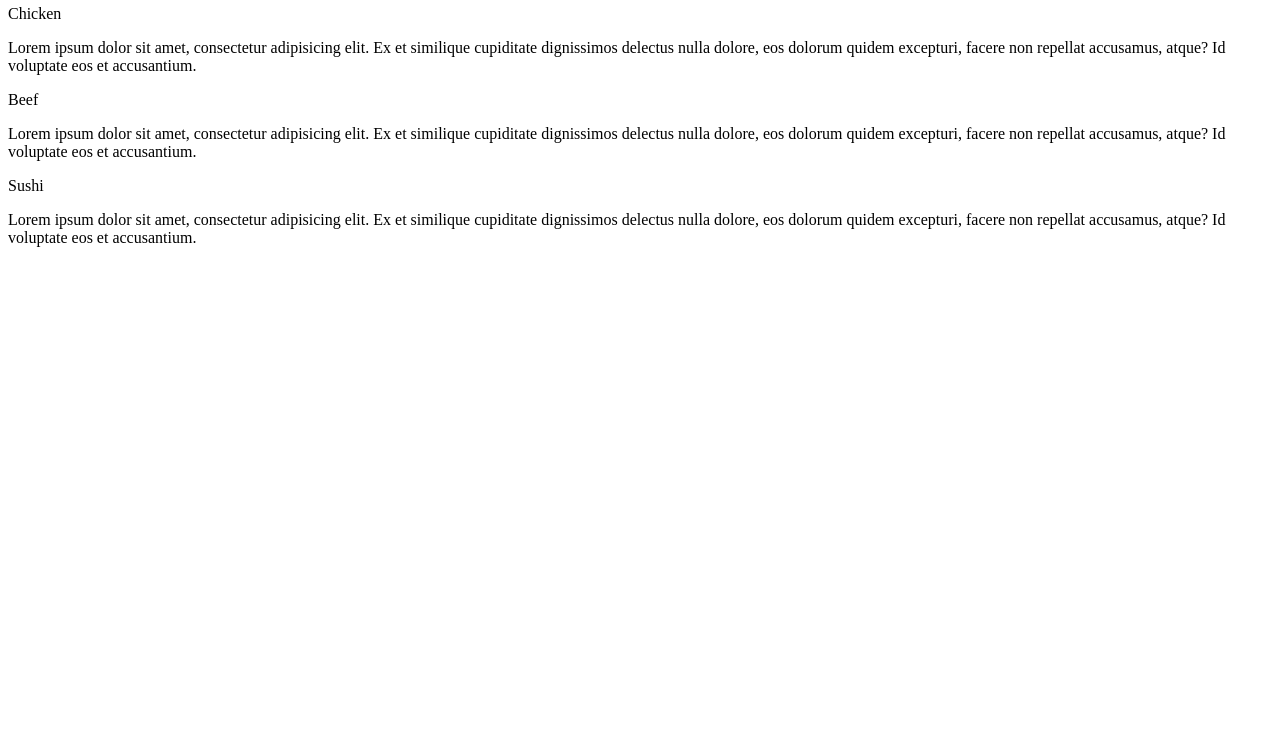
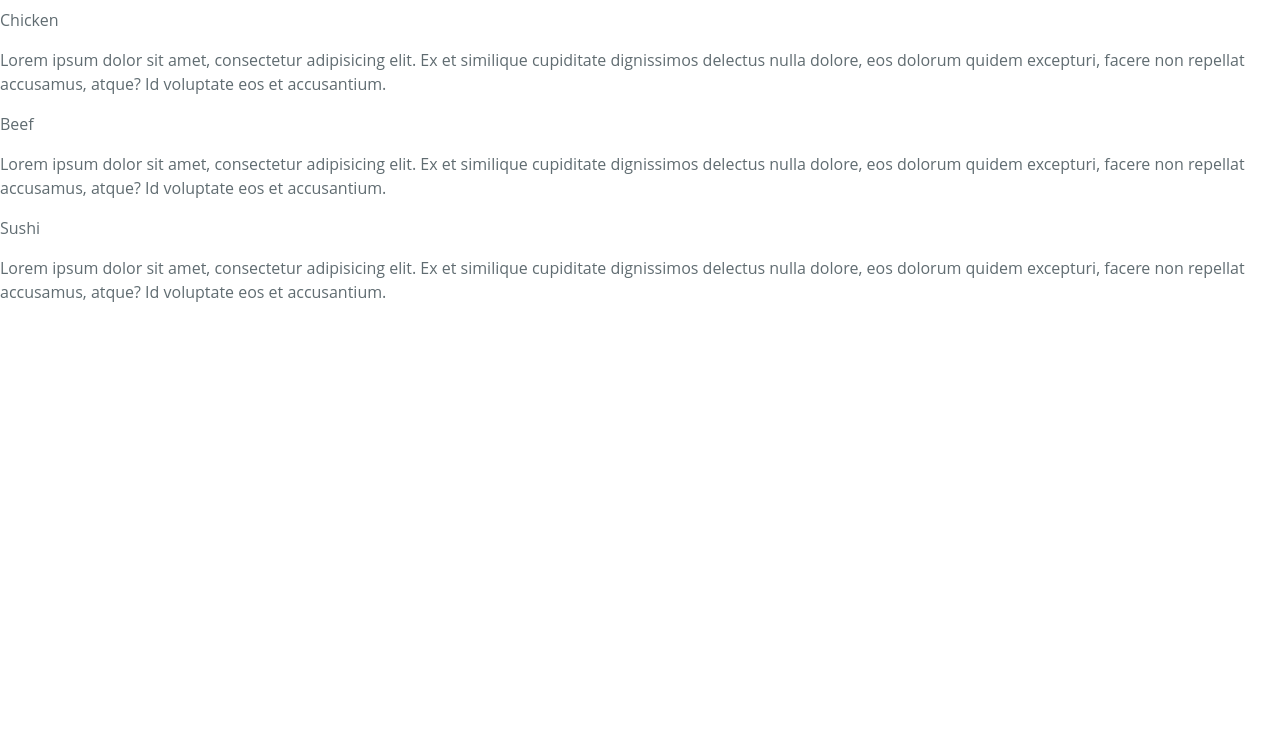
Before and after one commit to HaniaAmayem/Coursera1, a plain HTML site: page Module2-solution/index.html in a window 1280 px wide. Shown: the part 61-800 px from the top of the page. Drawn offline with Linux system fonts and the light colour scheme; files that its build step writes are made by us from their sources.

Commit message:
Update index.html

```diff
--- a/Module2-solution/index.html
+++ b/Module2-solution/index.html
@@ -4,7 +4,7 @@
 	<meta charset="utf-8">
 	<meta name="viewport" content="width=device-width, initial-scale=1">
 	<title>Assignment Solution for Module 2</title>
-	<link rel="stylesheet" href="stylesheet/css.css">
+	<link rel="stylesheet" href="css/stylesheet.css">
 </head>
 
   <body>
```
